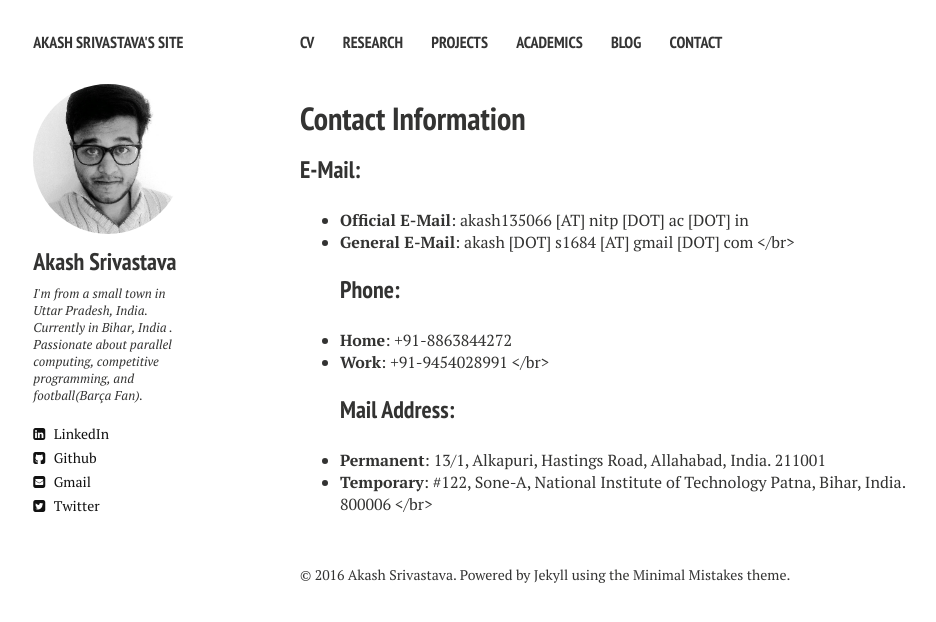
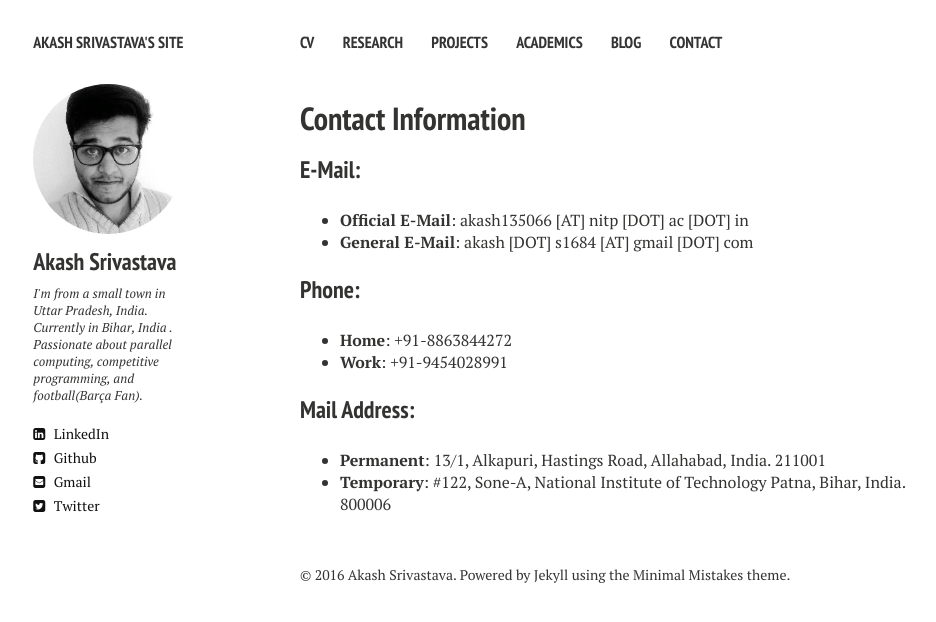
Before and after one commit to Akash1684/akash1684.github.io, a Jekyll site: the page built from contact.md, in a window 1280 px wide. Shown: the top 622 px of the page, without its empty margins (20-956 px from the left). Built offline with Jekyll 4.4.1, drawn with Linux system fonts in a browser that asks for light colours; nearby versions of some CDN libraries.

Commit message:
Update contact.md

```diff
--- a/contact.md
+++ b/contact.md
@@ -10,12 +10,11 @@ comments: false
 ### E-Mail:
 * **Official E-Mail**: akash135066 [AT] nitp [DOT] ac [DOT] in
 * **General E-Mail**: akash [DOT] s1684 [AT] gmail [DOT] com
-</br>
+
 ### Phone:
 * **Home**: +91-8863844272
 * **Work**: +91-9454028991
-</br>
+
 ### Mail Address:
 * **Permanent**: 13/1, Alkapuri, Hastings Road, Allahabad, India. 211001
 * **Temporary**: #122, Sone-A, National Institute of Technology Patna, Bihar, India. 800006
-</br>
```
